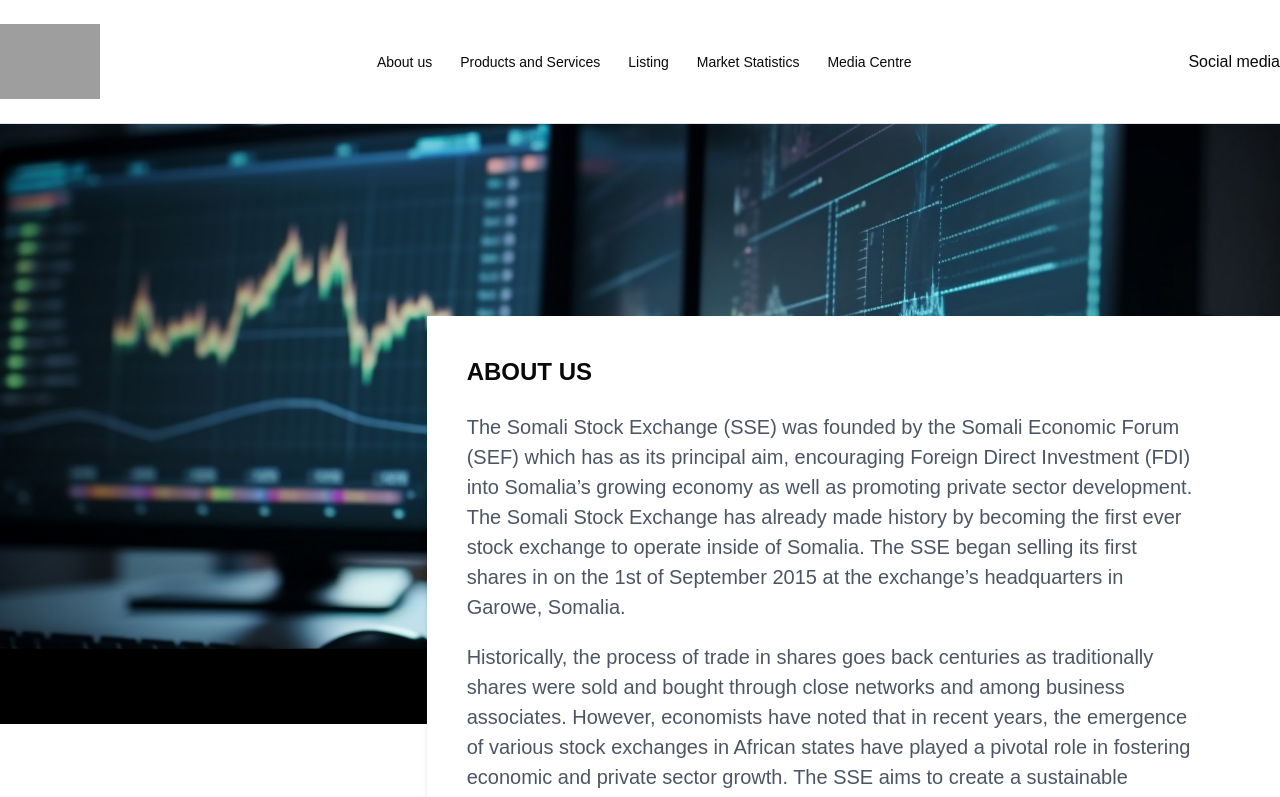
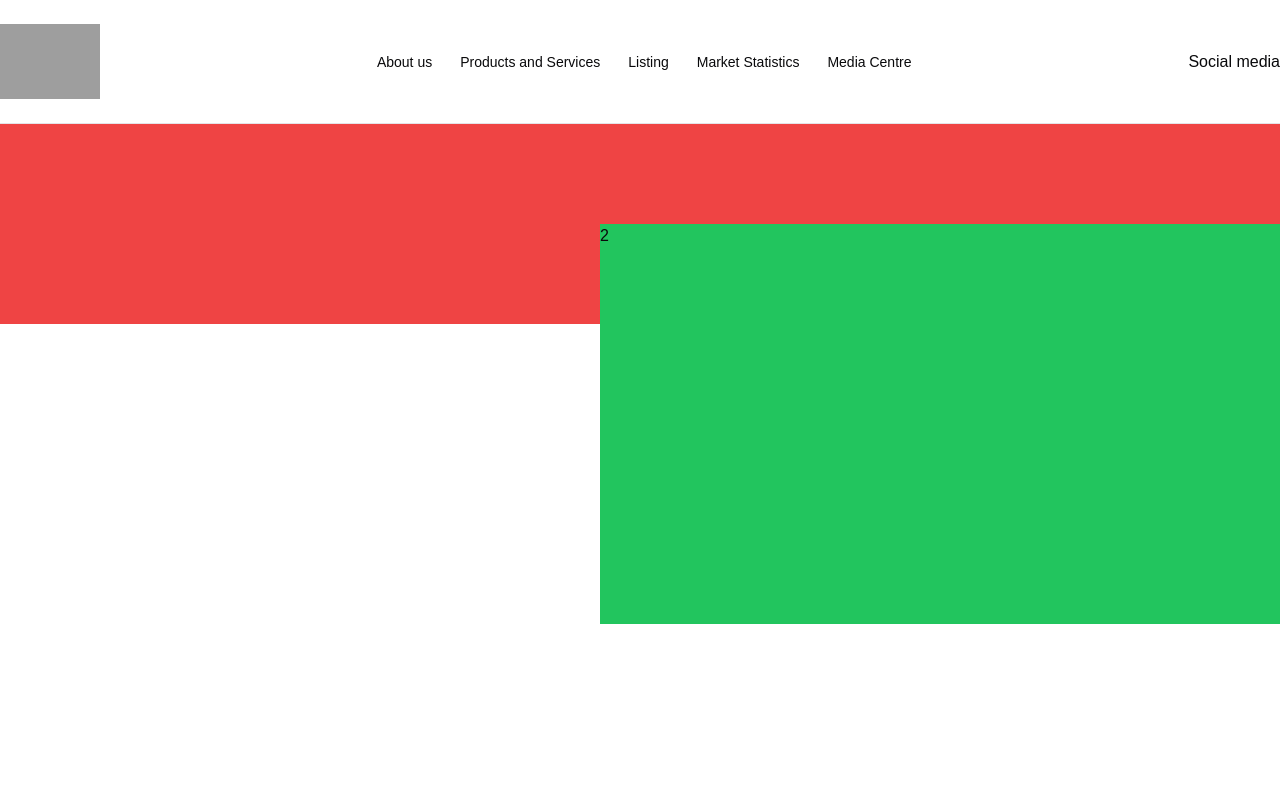
Before and after one commit to abdulqadirmohamed/sse-stock, a Next.js app: page /about-us in a window 1280 px wide. Shown: the top 797 px of the page. Built offline with nearby package versions, Linux system fonts and the light colour scheme; grey boxes are pictures that could not be loaded.

Commit message:
fx layout

```diff
--- /dev/null
+++ b/app/about-us/about.module.css
@@ -0,0 +1,23 @@
+.container {
+  width: 100%;
+  min-height: 100vh;
+  display: grid;
+  grid-template-rows: repeat(6, 100px);
+  grid-template-columns: 100px 100px 100px 100px 100px 100px;
+}
+
+.item1 {
+  grid-row: 1 / 3;
+  grid-column: 1 / 12;
+  border: 10 solid black;
+  padding: 10px;
+}
+
+.item2 {
+  grid-area: 2 / 7 / 6 / 12;
+  z-index: 1;
+}
+
+.item3 {
+  grid-area: 3 / 1 / -1 / -1;
+}
--- a/app/about-us/page.tsx
+++ b/app/about-us/page.tsx
@@ -1,10 +1,36 @@
 import Image from 'next/image'
 import React from 'react'
+import styles from './about.module.css'
 
 const page = () => {
   return (
-    <div className='h-screen relative'>
-      <div className="w-full h-[600px] relative">
+    <div className="container mx-auto">
+      <div className={`${styles.container}`}>
+        <div className={`${styles.item1} bg-red-500`}>
+
+        </div>
+        <div className={`${styles.item2} bg-green-500`}>2</div>
+        {/* <div className={`${styles.container}`}>3</div> */}
+      </div>
+    </div>
+  )
+}
+
+export default page
+
+
+
+
+
+
+
+
+
+
+
+
+{/* <div className="md:h-screen relative">
+<div className='md:h-[500px] h-[200px] relative'>
   <Image
     src={'/images/hero-img-1.jpg'}
     alt='about-image'
@@ -14,9 +40,10 @@ const page = () => {
     quality={100}
   />
 </div>
-      <div className='shadow-md absolute mb-12 right-0 top-48 bg-white w-2/3 p-10 h-fit'>
-        <h1 className='text-2xl font-bold mb-6 uppercase'>About us</h1>
-        <div className='text-[20px] pr-10 text-gray-600'>
+<div className='bg-white md:absolute top-24 right-0 md:w-2/3 p-10 md:shadow-md'>
+  <div className=''>
+    <h1 className='text-2xl md:text-left sm:text-center font-bold mb-6 uppercase'>About us</h1>
+    <div className='md:text-[20px] pr-10 text-gray-600'>
       <p>The Somali Stock Exchange (SSE) was founded by the Somali Economic Forum (SEF) which has as its principal aim, encouraging Foreign Direct Investment (FDI) into Somalia’s growing economy as well as promoting private sector development. The Somali Stock Exchange has already made history by becoming the first ever stock exchange to operate inside of Somalia. The SSE began selling its first shares in on the 1st of September 2015 at the exchange’s headquarters in Garowe, Somalia.</p>
       <p className='my-5'>Historically, the process of trade in shares goes back centuries as traditionally shares were sold and bought through close networks and among business associates. However, economists have noted that in recent years, the emergence of various stock exchanges in African states have played a pivotal role in fostering economic and private sector growth. The SSE aims to create a sustainable securities market in Somalia where holders of financial securities, bonds and buyers or investors meet. The substantial demand for capital is increasing by the day for Somali businesses, consisting of both large firms and SME’s. Liquidity is very important in economic transactions it would be impossible to create liquidity without a market or an exchange to unite investors and shareholders, it is with this aim that the SSE launched.  </p>
       <p className='my-5'>According to the latest statistics over 3 billion USD flows into Somalia every year, with most of the funds coming from private investors in the form of remittances. Due to the intense competition between start-ups, few investors look to pay shares of the well performing companies with long term growth. The SSE aims to overcome this issue in order to allow Somalia to meet its burgeoning economic potential in the future.</p>
@@ -33,7 +60,4 @@ const page = () => {
     </div>
   </div>
 </div>
-  )
-}
-
-export default page
+</div> */}
--- a/app/globals.css
+++ b/app/globals.css
@@ -5,6 +5,7 @@
 body {
   font-family: Arial, Helvetica, sans-serif;
 }
+
 
 @layer utilities {
   .text-balance {
--- a/app/layout.tsx
+++ b/app/layout.tsx
@@ -31,8 +31,12 @@ export default function RootLayout({
         className={`${geistSans.variable} ${geistMono.variable} antialiased `}
       >
         <Header />
-        {children}
-        <Footer />
+        <div >
+          {children}
+          <div className="">
+            <Footer />
+          </div>
+        </div>
       </body>
     </html>
   );
--- a/components/footer.tsx
+++ b/components/footer.tsx
@@ -4,6 +4,7 @@ import React from 'react'
 
 const Footer = () => {
     return (
+        <footer className='mt-auto'>
             <div className='bg-blue-900 text-blue-50 min-h-[60px] mt-auto'>
                 <div className="container mx-auto md:px-0 px-12 md:grid grid-cols-3 gap-12 py-10">
                     <div>
@@ -35,7 +36,7 @@ const Footer = () => {
                                 <h1 className='font-semibold'>Business Etiquette & Professionalism</h1>
                                 <p className='text-sm'>Learn the importance of business etiquette, why it matters and how to improve business etiquette</p>
                             </Link>
-                        <hr className='my-2'/>
+                            <hr className='my-2' />
                             <Link href={'#'} className='border-b-[1px] pb-3'>
                                 <h1 className='font-semibold'>Business Etiquette & Professionalism</h1>
                                 <p className='text-sm'>Learn the importance of business etiquette, why it matters and how to improve business etiquette</p>
@@ -48,6 +49,7 @@ const Footer = () => {
                     Social media
                 </div>
             </div>
+        </footer>
     )
 }
 
--- a/components/market-snapshot.tsx
+++ b/components/market-snapshot.tsx
@@ -1,35 +1,24 @@
+// 'use client'
 import { ArrowDown, ArrowUp, ChartNoAxesCombined } from 'lucide-react';
 import Image from 'next/image';
 import React from 'react'
 
-const MarketSnapshot = () => {
-    const stockData = [
-        {
-            name: 'Somali Postal Express',
-            symbol: 'SPE',
-            market: 'Main',
-            price: '$3.00',
-            open: '$3.00',
-            close: '$3.00',
-            change: 0,
-            volume: '0',
-            trade: 'Trade',
-            logo: 'https://sse.so/wp-content/uploads/2024/09/WhatsApp-Image-2024-09-12-at-12.09.19-PM-2-300x89.jpeg', // Replace with your image path
-        },
-        {
-            name: 'Iguhallee Real Estate',
-            symbol: 'IGRE',
-            market: 'Main',
-            price: '$5.00',
-            open: '$5.00',
-            close: '$5.00',
-            change: 5,
-            volume: '0',
-            trade: 'Trade',
-            logo: 'https://sse.so/wp-content/uploads/2024/09/WhatsApp-Image-2024-09-12-at-11.32.55-AM-3-300x81.jpeg',
-        },
-        // Add more rows as needed
-    ];
+const gellMarketSnapshot = async () => {
+
+    try {
+        const res = await fetch('http://localhost:1337/api/stocks?populate=*', {
+            cache: 'no-store'
+        })
+        if (res.ok) {
+            const market = await res.json()
+            return market.data;
+        }
+    } catch (error) {
+
+    }
+}
+const MarketSnapshot = async () => {
+    const marketData = await gellMarketSnapshot()
     return (
         <div className="container mx-auto my-4 px-6">
             <h1 className='text-center my-6 text-xl font-bold'>Market Snapshot</h1>
@@ -49,17 +38,17 @@ const MarketSnapshot = () => {
                         </tr>
                     </thead>
                     <tbody>
-                        {stockData.map((stock, index) => (
-                            <tr key={index} className="hover:bg-gray-100 border-b">
+                        {marketData.map((stock: any) => (
+                            <tr key={stock.id} className="hover:bg-gray-100 border-b">
                                 <td className="px-4 py-2 flex items-center">
                                     <Image
-                                        src={stock.logo}
+                                        src={`http://localhost:1337${stock.logo.formats.thumbnail.url}`}
                                         alt={stock.name}
                                         width={50}
                                         height={50}
                                         className="mr-2"
                                     />
-                                    {stock.name}
+                                    {stock.security_name}
                                 </td>
                                 <td className="px-4 py-2">{stock.symbol}</td>
                                 <td className="px-4 py-2">{stock.market}</td>
@@ -68,12 +57,12 @@ const MarketSnapshot = () => {
                                 <td className="px-4 py-2">{stock.close}</td>
                                 <td className="px-4 py-2 flex items-center gap-2 justify-center">
                                     {stock.change}
-                                    {stock.change < 5 ? <ArrowDown size={15} className='text-red-600' />: <ArrowUp size={15} className='text-green-600' />}
+                                    {stock.change < 5 ? <ArrowDown size={15} className='text-red-600' /> : <ArrowUp size={15} className='text-green-600' />}
                                 </td>
                                 <td className="px-4 py-2">{stock.volume}</td>
                                 <td className="px-4 py-2 text-center">
                                     <button className="flex items-center gap-2 bg-blue-900 hover:bg-blue-800 text-white font-bold py-1 px-2 rounded">
-                                    <ChartNoAxesCombined size={20} />
+                                        <ChartNoAxesCombined size={20} />
                                         {stock.trade}
                                     </button>
                                 </td>
--- a/next.config.mjs
+++ b/next.config.mjs
@@ -2,7 +2,8 @@
 const nextConfig = {
     images: {
         domains: [
-            'sse.so'
+            'sse.so',
+            'localhost'
         ]
     }
 };
```
Lines whose indentation alone changed are shown as unchanged.
